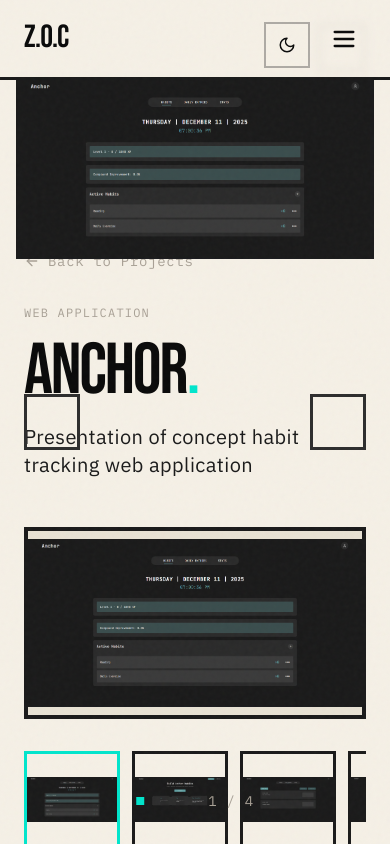
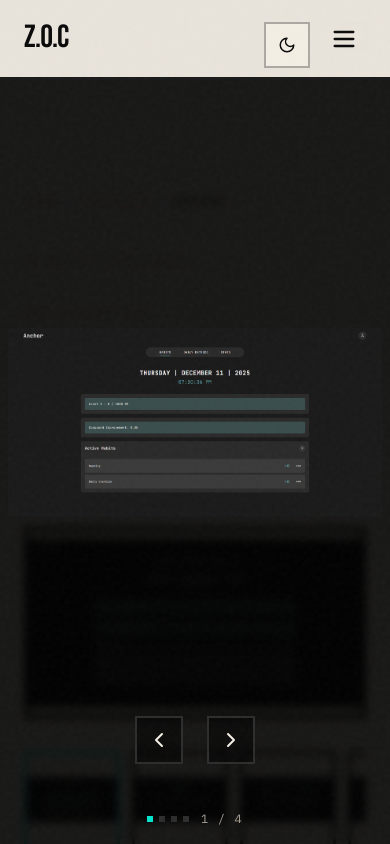
Before and after one commit to MumbisDev/mumbisdev.github.io, a Next.js app: page /projects/1 in a window 390 px wide. Both pictures are taken after a click on the element 195 px from the left and 622 px from the top of the page. Shown: the top 844 px of the page. Built offline with nearby package versions, Linux system fonts and the light colour scheme.

Commit message:
mobile image carousel fix

```diff
--- a/components/modals/ImageLightbox.tsx
+++ b/components/modals/ImageLightbox.tsx
@@ -69,19 +69,20 @@
         animate={{ opacity: 1 }}
         exit={{ opacity: 0 }}
         onClick={onClose}
-        className="fixed inset-0 bg-brutal-black/98 z-[70] flex items-center justify-center"
+        className="fixed inset-0 bg-black/90 backdrop-blur-sm z-[70] flex items-center justify-center"
       >
         {/* Close button */}
         <button
           onClick={onClose}
-          className="absolute top-6 right-6 w-12 h-12 border-3 border-brutal-ink flex items-center justify-center
+          className="absolute top-4 right-4 md:top-6 md:right-6 w-10 h-10 md:w-12 md:h-12 border-2 md:border-3 border-brutal-ink bg-black/50 md:bg-transparent flex items-center justify-center
                      text-brutal-cream hover:border-accent-cyan hover:text-accent-cyan transition-colors z-[80]"
           aria-label="Close lightbox"
         >
-          <X size={24} />
+          <X size={20} className="md:hidden" />
+          <X size={24} className="hidden md:block" />
         </button>
 
-        {/* Navigation buttons */}
+        {/* Navigation buttons - hidden on mobile, shown on md+ */}
         {images.length > 1 && (
           <>
             <button
@@ -89,7 +90,7 @@
                 e.stopPropagation();
                 onPrevious();
               }}
-              className="absolute left-6 top-1/2 -translate-y-1/2 w-14 h-14 border-3 border-brutal-ink flex items-center justify-center
+              className="hidden md:flex absolute left-6 top-1/2 -translate-y-1/2 w-14 h-14 border-3 border-brutal-ink items-center justify-center
                          text-brutal-cream hover:border-accent-cyan hover:text-accent-cyan
                          hover:shadow-brutal-cyan hover:-translate-x-1 transition-all z-10"
               aria-label="Previous image"
@@ -101,7 +102,7 @@
                 e.stopPropagation();
                 onNext();
               }}
-              className="absolute right-6 top-1/2 -translate-y-1/2 w-14 h-14 border-3 border-brutal-ink flex items-center justify-center
+              className="hidden md:flex absolute right-6 top-1/2 -translate-y-1/2 w-14 h-14 border-3 border-brutal-ink items-center justify-center
                          text-brutal-cream hover:border-accent-cyan hover:text-accent-cyan
                          hover:shadow-brutal-cyan hover:translate-x-1 transition-all z-10"
               aria-label="Next image"
@@ -109,6 +110,34 @@
               <ChevronRight size={28} />
             </button>
           </>
+        )}
+
+        {/* Mobile navigation buttons - bottom positioned */}
+        {images.length > 1 && (
+          <div className="md:hidden absolute bottom-20 left-1/2 -translate-x-1/2 flex items-center gap-6 z-10">
+            <button
+              onClick={(e) => {
+                e.stopPropagation();
+                onPrevious();
+              }}
+              className="w-12 h-12 border-2 border-brutal-ink bg-black/50 flex items-center justify-center
+                         text-brutal-cream active:border-accent-cyan active:text-accent-cyan transition-all"
+              aria-label="Previous image"
+            >
+              <ChevronLeft size={24} />
+            </button>
+            <button
+              onClick={(e) => {
+                e.stopPropagation();
+                onNext();
+              }}
+              className="w-12 h-12 border-2 border-brutal-ink bg-black/50 flex items-center justify-center
+                         text-brutal-cream active:border-accent-cyan active:text-accent-cyan transition-all"
+              aria-label="Next image"
+            >
+              <ChevronRight size={24} />
+            </button>
+          </div>
         )}
 
         {/* Image container */}
@@ -119,7 +148,8 @@
           transition={{ duration: 0.2, ease: [0.2, 0, 0, 1] }}
           onClick={(e) => {
             e.stopPropagation();
-            if (images.length > 1) {
+            // Only enable click-to-navigate on desktop
+            if (images.length > 1 && window.innerWidth >= 768) {
               const rect = e.currentTarget.getBoundingClientRect();
               const clickX = e.clientX - rect.left;
               const containerWidth = rect.width;
@@ -132,15 +162,15 @@
               }
             }
           }}
-          className="relative max-w-7xl max-h-[85vh] w-full h-full flex items-center justify-center p-4 cursor-pointer"
+          className="relative max-w-7xl max-h-[70vh] md:max-h-[85vh] w-full flex items-center justify-center px-2 py-16 md:p-4 cursor-pointer"
         >
-          <div className="relative w-full h-full">
+          <div className="relative w-full h-full flex items-center justify-center">
             <Image
               src={images[currentIndex]}
               alt={`Image ${currentIndex + 1}`}
               width={1200}
               height={800}
-              className="max-w-full max-h-full object-contain pointer-events-none mx-auto"
+              className="max-w-full max-h-[60vh] md:max-h-full object-contain pointer-events-none mx-auto"
               priority
             />
           </div>
@@ -148,18 +178,18 @@
 
         {/* Image counter */}
         {images.length > 1 && (
-          <div className="absolute bottom-8 left-1/2 transform -translate-x-1/2 flex items-center gap-4">
-            <div className="flex gap-2">
+          <div className="absolute bottom-4 md:bottom-8 left-1/2 transform -translate-x-1/2 flex items-center gap-3 md:gap-4">
+            <div className="flex gap-1.5 md:gap-2">
               {images.map((_, index) => (
                 <div
                   key={index}
-                  className={`w-2 h-2 transition-colors ${
+                  className={`w-1.5 h-1.5 md:w-2 md:h-2 transition-colors ${
                     index === currentIndex ? 'bg-accent-cyan' : 'bg-brutal-ink'
                   }`}
                 />
               ))}
             </div>
-            <span className="font-mono text-sm text-brutal-stone">
+            <span className="font-mono text-xs md:text-sm text-brutal-stone">
               {currentIndex + 1} / {images.length}
             </span>
           </div>
```
